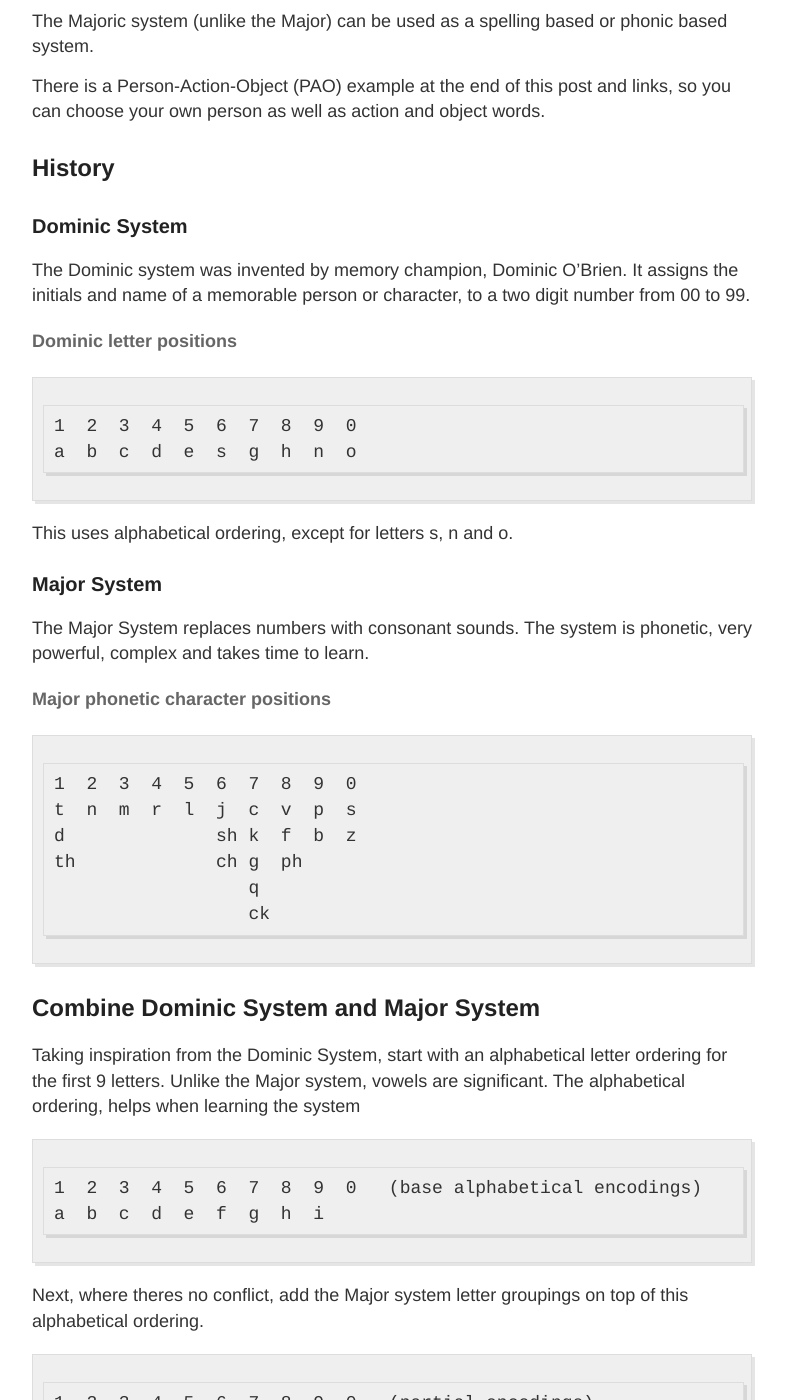
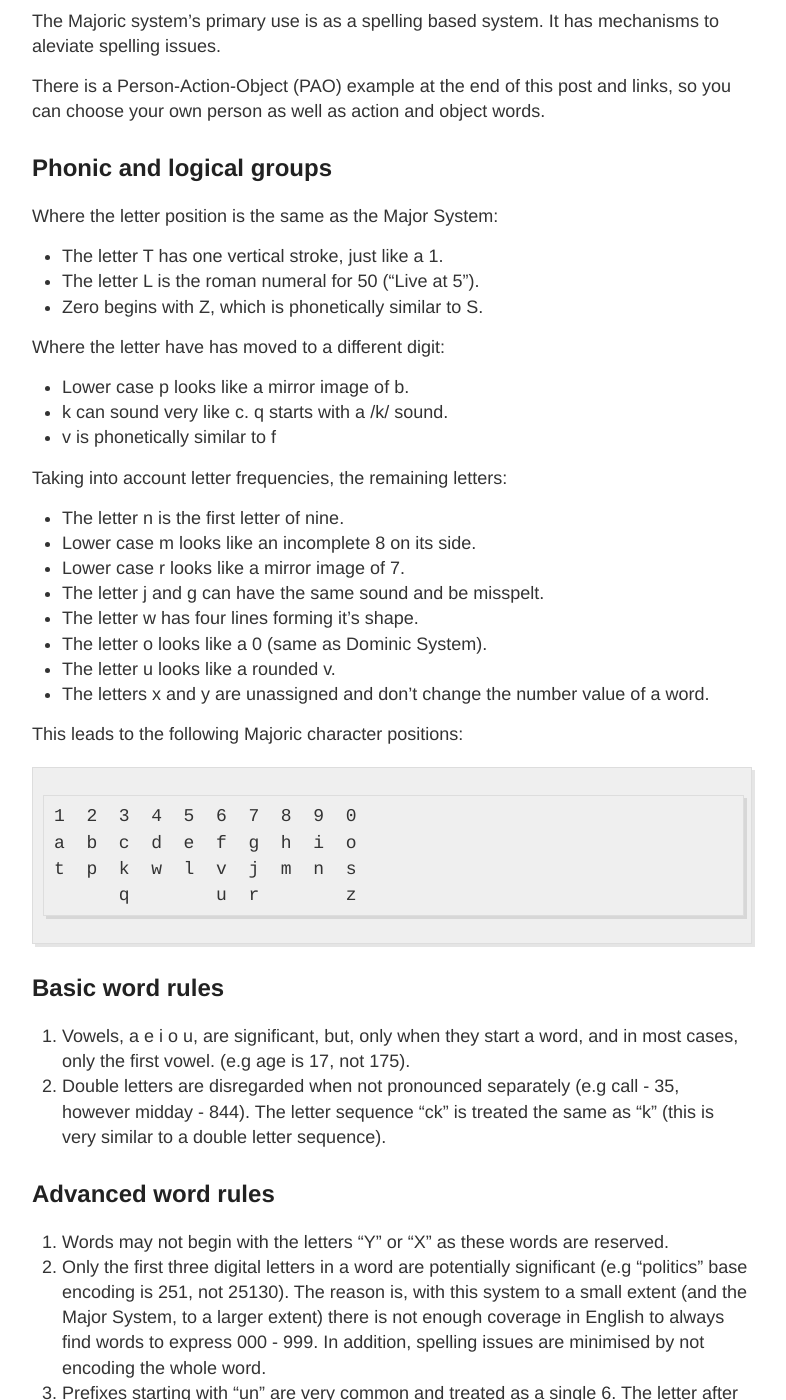
Before and after one commit to oliversarmy/oliversarmy.github.io, a Jekyll site: the page built from _posts/2015-7-10-MajoricSystem.md, in a window 1280 px wide and 1400 px high, scrolled down 1195 px. Shown: the whole window, without its empty margins (248-1034 px from the left). Built offline with Jekyll 4.4.1, drawn with Linux system fonts in a browser that asks for light colours; Markdown is read by kramdown in place of the engine named in the settings; some of the changed text lies outside the part shown.

Commit message:
primary spelling based system

````diff
--- a/_posts/2015-7-10-MajoricSystem.md
+++ b/_posts/2015-7-10-MajoricSystem.md
@@ -5,7 +5,7 @@ title: Majoric System - "Major Dominic Composite"
 
 ![_config.yml]({{ site.baseurl }}/images/crystal.jpg)
 
-## Majoric digital letters
+## Majoric Digital letters
 
 ```
 1  2  3  4  5  6  7  8  9  0
@@ -20,62 +20,12 @@ It combines the Major and Dominic systems, with the purpose of making it much mo
 
 In the Majoric system, vowels are significant. A vowel which starts a word, directly encodes a digit. This makes it a lot easier for beginners to form words starting with vowels, and in most cases a two digit number just require the first 2 letters of a word.
 
-The Majoric system (unlike the Major) can be used as a spelling based or phonic based system.
+The Majoric system's primary use is as a spelling based system. It has
+mechanisms to aleviate spelling issues.
 
 There is a Person-Action-Object (PAO) example at the end of this post and links, so you can choose your own person as well as action and object words.
 
-
-## History
-
-### Dominic System
-
-The Dominic system was invented by memory champion, Dominic O'Brien. It assigns the initials and name of a memorable person or character, to a two digit number from 00 to 99.
-
-#### Dominic letter positions
-```
-1  2  3  4  5  6  7  8  9  0
-a  b  c  d  e  s  g  h  n  o
-```
-
-This uses alphabetical ordering, except for letters s, n and o.
-
-### Major System
-
-The Major System replaces numbers with consonant sounds. The system is
-phonetic, very powerful, complex and takes time to learn.
-
-#### Major phonetic character positions
-
-```
-1  2  3  4  5  6  7  8  9  0
-t  n  m  r  l  j  c  v  p  s
-d              sh k  f  b  z
-th             ch g  ph
-                  q
-                  ck
-```
-
-## Combine Dominic System and Major System
-
-Taking inspiration from the Dominic System, start with an alphabetical letter ordering for the first 9 letters. Unlike the Major system, vowels are significant. The alphabetical ordering, helps when learning the system
-
-```
-1  2  3  4  5  6  7  8  9  0   (base alphabetical encodings)
-a  b  c  d  e  f  g  h  i
-```
-
-Next, where theres no conflict, add the Major system letter groupings on top of this alphabetical ordering.
-
-```
-1  2  3  4  5  6  7  8  9  0   (partial encodings)
-a  b  c  d  e  f  g  h  i  s
-t  p  k     l  v           z
-      q
-```
-
-Next finalize the letter placement:
-
-## Majoric digital letter, explanations
+## Phonic and logical groups
 
 Where the letter position is the same as the Major System:
 
@@ -94,7 +44,7 @@ Taking into account letter frequencies, the remaining letters:
 * The letter n is the first letter of nine.
 * Lower case m looks like an incomplete 8 on its side.
 * Lower case r looks like a mirror image of 7.
-* The letter j and g sometime have the same sound.
+* The letter j and g can have the same sound and be misspelt.
 * The letter w has four lines forming it's shape.
 * The letter o looks like a 0 (same as Dominic System).
 * The letter u looks like a rounded v.
@@ -109,47 +59,36 @@ t  p  k  w  l  v  j  m  n  s
       q        u  r        z
 ```
 
-## Majoric - Basic Word Rules
+## Basic word rules
 
 1. Vowels, a e i o u, are significant, but, only when they start a word, and in most cases, only the first vowel. (e.g age is 17, not 175).
-1. Double letters are disregarded when not pronounced separately (e.g call - 35, however midday - 844).
-1. The letter sequence "ck" is treated the same as "k" (this is very similar to a double letter sequence).
+1. Double letters are disregarded when not pronounced separately (e.g call - 35, however midday - 844). The letter sequence "ck" is treated the same as "k" (this is very similar to a double letter sequence).
 
-## Majoric - Advanced Word Rules
+## Advanced word rules
 
 1. Words may not begin with the letters "Y" or "X" as these words are reserved.
 1. Only the first three digital letters in a word are potentially significant
    (e.g "politics" base encoding is 251, not 25130).
    The reason is, with this system to a small extent (and the Major System, to a larger extent) there is not enough coverage in
-   English to always find words to express 000 - 999. In addition, phonetic
+   English to always find words to express 000 - 999. In addition, spelling
    issues are minimised by not encoding the whole word.
 1. Prefixes starting with "un" are very common and treated as a single 6. The letter after the prefix is significant. Thus "unify" is encoded as 696 and "unborn" is encoded as 627.
 1. Prefixes starting with "in" are very common and treated as a single 9. The letter after the prefix is significant. Thus "inability" is encoded as 912 (note: rule maximum 3 digital characters).
 
-## Majoric -  "Potential" Phonetic Word List
-
-If you want to group by phonic sounds then, go to the alphabetical
-word list and do something like the following for the relevant digital letters:
-
-1. move most of the "ce", "ci", and "cy" sounds to the "s" group.
-2. move most of the "g" sounds that aren't "ge", "gi", "gy" to the "c" group.
-3. move "ph" sounds to the "f" group
-4. figure out any exceptions.
-
-## Majoric - Name, Action, Object Rules (for 2 digit numbers)
+## Name, Action, Object rules (for 2 digit numbers)
 
 7. Names are created in the same ways as the Dominic system, with the first
   letter of the names (i.e. first and last name) representing a one digit number (and thus a two digit number when combined).
 1. Actions and objects are created in a similar way as the Major system,
 but with words of any length.  As, we are encoding 2 digit numbers, only the first two digital letters are used. The persons, actions and objects, are then associated with and represent the the two digit number, no matter what the context.
 
-### Generating Names, Actions, Object
+#### Generating Names, Actions, Object
 
-[Generate Names by initials](http://peoplebyinitials.com/p/dominic-number-memory-system)
+[Find Names by initials](http://peoplebyinitials.com/p/dominic-number-memory-system)
 
-[Generate Majoric Actions and Objects](http://olivers.army/MajoricListTo999/)
+[Find Majoric Actions and Objects](http://olivers.army/MajoricListTo999/)
 
-## Majoric Example
+## Example
 
 I'm going to limit the example to the following letters to generate peoples names.
 
@@ -160,9 +99,7 @@ a  b  c  d  e  f  g  h  n  s
 
 Thus, apart from letters n and s, all letters are in alphabetical ordering. This
 is for the names only. The actions and objects can use all available letters.
-
-For example, the actor Sandra Bullock SPlits OBelisk, encodes 02. The word
-"obelisk" encodes 02 because it's linked to Sandra Bullock and it's in a 2 digit naming convention (same for the word splits). If we were using a 3 digit naming convention, and the word had not already been assigned, it could encode 3 digits!
+e.g. Sandra Bullock SPlits OBelisk, encodes 02.
 
 I've chosen actions and objects that are different from each other, easy to visualize and memorable to me,
 rather than trying to constrain them to indicate something about the person
@@ -322,3 +259,61 @@ cards.
 4,KD, ,,
 8,KH, ,,
 ```
+
+
+## Appendix
+
+### Dominic System
+
+The Dominic system was invented by memory champion, Dominic O'Brien. It assigns the initials and name of a memorable person or character, to a two digit number from 00 to 99.
+
+#### Dominic letter positions
+```
+1  2  3  4  5  6  7  8  9  0
+a  b  c  d  e  s  g  h  n  o
+```
+
+This uses alphabetical ordering, except for letters s, n and o.
+
+### Major System
+
+The Major System replaces numbers with consonant sounds. The system is
+phonetic, very powerful, complex and takes time to learn.
+
+#### Major phonetic character positions
+
+```
+1  2  3  4  5  6  7  8  9  0
+t  n  m  r  l  j  c  v  p  s
+d              sh k  f  b  z
+th             ch g  ph
+                  q
+                  ck
+```
+
+### Combining Dominic System and Major System
+
+Taking inspiration from the Dominic System, start with an alphabetical letter ordering for the first 9 letters. Unlike the Major system, vowels are significant. The alphabetical ordering, helps when learning the system
+
+```
+1  2  3  4  5  6  7  8  9  0   (base alphabetical encodings)
+a  b  c  d  e  f  g  h  i
+```
+
+Next, where theres no conflict, add the Major system letter groupings on top of this alphabetical ordering.
+
+```
+1  2  3  4  5  6  7  8  9  0   (partial encodings)
+a  b  c  d  e  f  g  h  i  s
+t  p  k     l  v           z
+      q
+```
+## "Potential" Phonetic word list
+
+If you want to group by phonic sounds then, go to the alphabetical
+word list and do something like the following for the relevant digital letters:
+
+1. move most of the "ce", "ci", and "cy" sounds to the "s" group.
+2. move most of the "g" sounds that aren't "ge", "gi", "gy" to the "c" group.
+3. move "ph" sounds to the "f" group
+4. figure out any exceptions.
````
